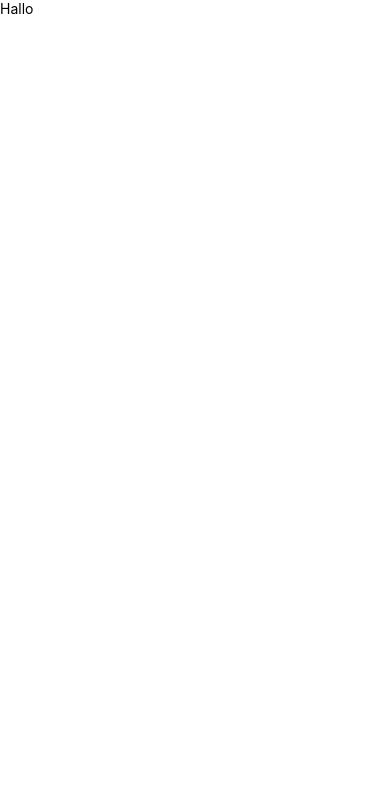
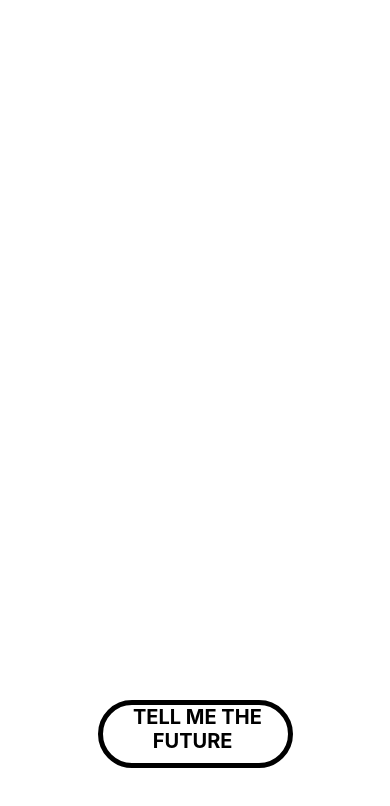
Before and after one commit to LouisOhlow/gaia_oracle, a React Native app: screen / in a window 390 px wide. Shown: the top 806 px of the page. Built offline with nearby package versions, Linux system fonts and the light colour scheme.

Commit message:
added basic button

```diff
--- a/src/App.tsx
+++ b/src/App.tsx
@@ -1,16 +1,50 @@
 import React from 'react';
-import type { Node } from 'react';
 import {
+  TouchableOpacity,
+  View,
+  StyleSheet,
   Text,
-  View,
 } from 'react-native';
 
-const App: () => Node = () => {
-  return (
-        <View>
-          <Text>Hallo</Text>
-        </View>
-  );
-};
+export interface Props {
+  name: string;
+  enthusiasmLevel?: number;
+}
 
+interface State {
+  enthusiasmLevel: number;
+}
+
+export class App extends React.Component<Props, State> {
+  render() {
+    return (
+      <View style={styles.container}>
+          <TouchableOpacity style={styles.button} onPress={() => {}}>
+            <Text style={styles.buttonTitle}> TELL ME THE FUTURE </Text>
+          </TouchableOpacity>
+      </View>
+      );
+    }
+  };
 export default App;
+
+const styles = StyleSheet.create({
+  button: {
+    height: '8%',
+    alignSelf: 'center',
+    width: '50%',
+    borderRadius: 50,
+    borderColor: 'black',
+    borderWidth: 5,
+    top: 700
+  },
+  container: {
+    width: '100%',
+    height: '100%',
+    },
+  buttonTitle: {
+    fontWeight: 'bold',
+    fontSize: 20,
+    textAlign: 'center',
+  }
+})
```
